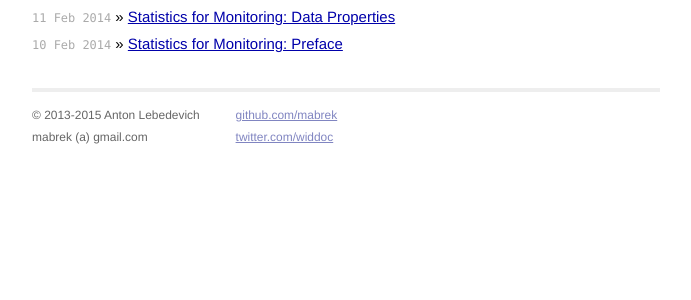
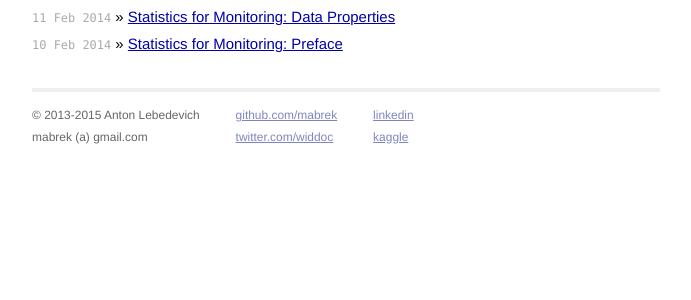
Before and after one commit to mabrek/mabrek.github.io, a Jekyll site: the page built from index.html, in a window 1280 px wide. Shown: the part 484-784 px from the top of the page, without its empty margins (294-985 px from the left). Built offline with Jekyll 4.4.1, drawn with Linux system fonts in a browser that asks for light colours; Markdown is read by kramdown in place of the engine named in the settings.

Commit message:
add kaggle and linkedin

```diff
--- a/_layouts/default.html
+++ b/_layouts/default.html
@@ -34,7 +34,13 @@
             <div class="contact">
               <p>
                 <a href="https://github.com/mabrek">github.com/mabrek</a><br />
-                <a href="https://twitter.com/widdoc">twitter.com/widdoc</a><br />
+                <a href="https://twitter.com/widdoc">twitter.com/widdoc</a>
+              </p>
+            </div>
+            <div class="contact">
+              <p>
+                <a href="https://www.linkedin.com/in/anton-lebedevich-b7a6a322/en">linkedin</a><br />
+                <a href="https://www.kaggle.com/mabrek/">kaggle</a><br />
               </p>
             </div>
           </div>
```
